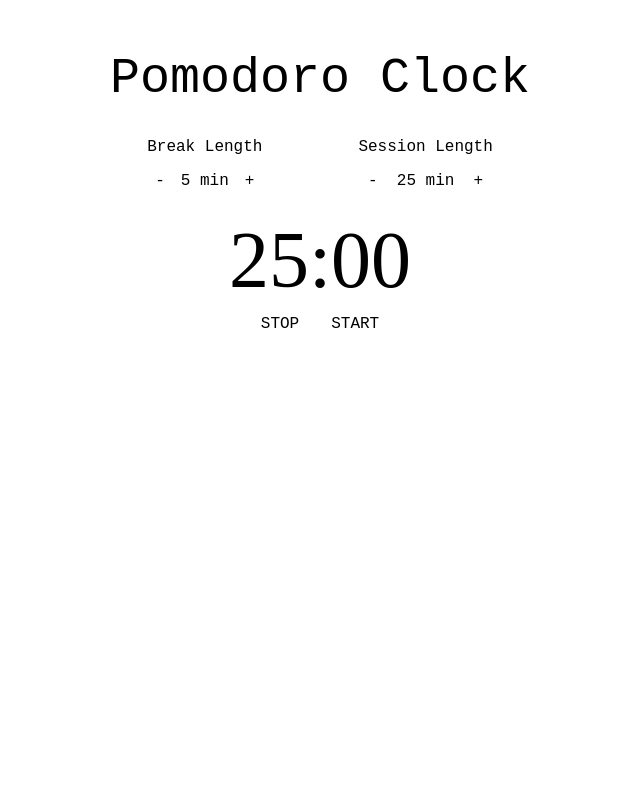
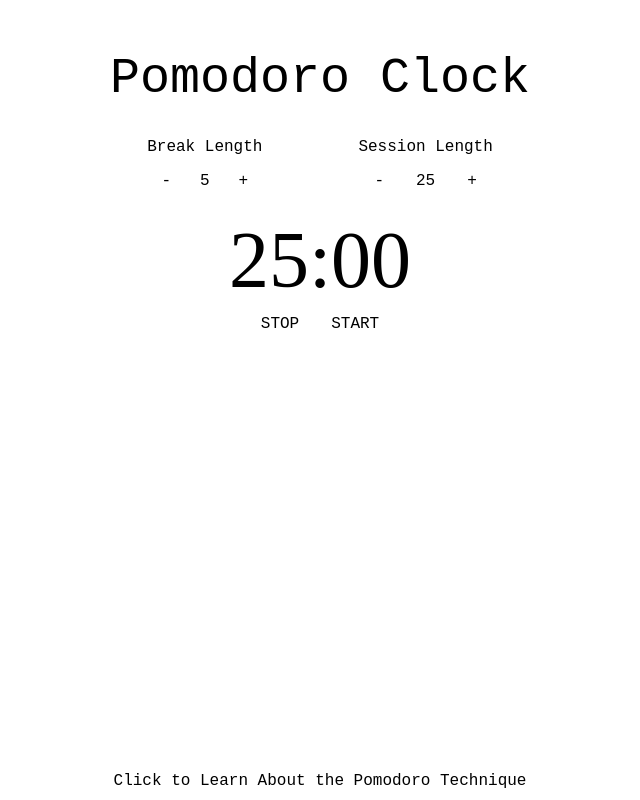
Before and after one commit to adamShaleen/Pomodoro_Clock, a plain HTML site: page index.html in a window 1280 px wide. Shown: the whole page, without its empty margins (320-960 px from the left). Drawn offline with nearby package versions, Linux system fonts and the light colour scheme; a web font is replaced by a local one.

Commit message:
break and session controls add and subtract time

```diff
--- a/index.html
+++ b/index.html
@@ -14,18 +14,18 @@
             <div class="control-left">
                 <p>Break Length</p>
                 <div class="control-button-display">
-                    <div id="break-" class="cursor">-</div>
-                    <div id="break-display">5 min</div>
-                    <div id="break+" class="cursor">+</div>
+                    <div id="breakSubtract" class="cursor">-</div>
+                    <div id="breakDisplay"></div>
+                    <div id="breakAdd" class="cursor">+</div>
                 </div>
             </div>
 
             <div class="control-right">
                 <p>Session Length</p>
                 <div class="control-button-display">
-                    <div id="session-" class="cursor">-</div>
-                    <div id="session-display">25 min</div>
-                    <div id="session+" class="cursor">+</div>
+                    <div id="sessionSubtract" class="cursor">-</div>
+                    <div id="sessionDisplay"></div>
+                    <div id="sessionAdd" class="cursor">+</div>
                 </div>
             </div>
         </div>
@@ -38,6 +38,10 @@
             </div>
         </div>
 
+        <div class="origin">
+            <a href="https://en.wikipedia.org/wiki/Pomodoro_Technique" target="_blank">Click to Learn About the Pomodoro Technique</a>
+        </div>
+
     </body>
 
     <script src="https://code.jquery.com/jquery-2.2.3.js" integrity="sha256-laXWtGydpwqJ8JA+X9x2miwmaiKhn8tVmOVEigRNtP4=" crossorigin="anonymous"></script>
--- a/js/scripts.js
+++ b/js/scripts.js
@@ -0,0 +1,37 @@
+$(document).ready(function() {
+
+    // Defaults
+    var breakTime = 5;
+    var sessionTime = 25;
+
+    $("#breakDisplay").html(breakTime);
+    $("#sessionDisplay").html(sessionTime);
+
+    $("#breakSubtract").click(function() {
+        if (breakTime !== 0) {
+            breakTime--;
+            $("#breakDisplay").html(breakTime);
+        }
+    });
+
+    $("#breakAdd").click(function() {
+        if (breakTime !== 15) {
+            breakTime++;
+            $("#breakDisplay").html(breakTime);
+        }
+    });
+
+    $("#sessionSubtract").click(function() {
+        if (sessionTime !== 15) {
+            sessionTime--;
+            $("#sessionDisplay").html(sessionTime);
+        }
+    });
+
+    $("#sessionAdd").click(function() {
+        if (sessionTime !== 60) {
+            sessionTime++;
+            $("#sessionDisplay").html(sessionTime);
+        }
+    });
+});
--- a/style/style.css
+++ b/style/style.css
@@ -32,6 +32,7 @@ body {
 
 .timer {
     margin: auto;
+    margin-bottom: 25px;
 }
 
 #timer-display {
@@ -51,3 +52,14 @@ body {
     margin-left: 1em;
     margin-right: 1em;
 }
+
+.origin {
+    position:absolute;
+    bottom:10px;
+    width: 100%;
+}
+
+a {
+    text-decoration: none;
+    color: black;
+}
```
